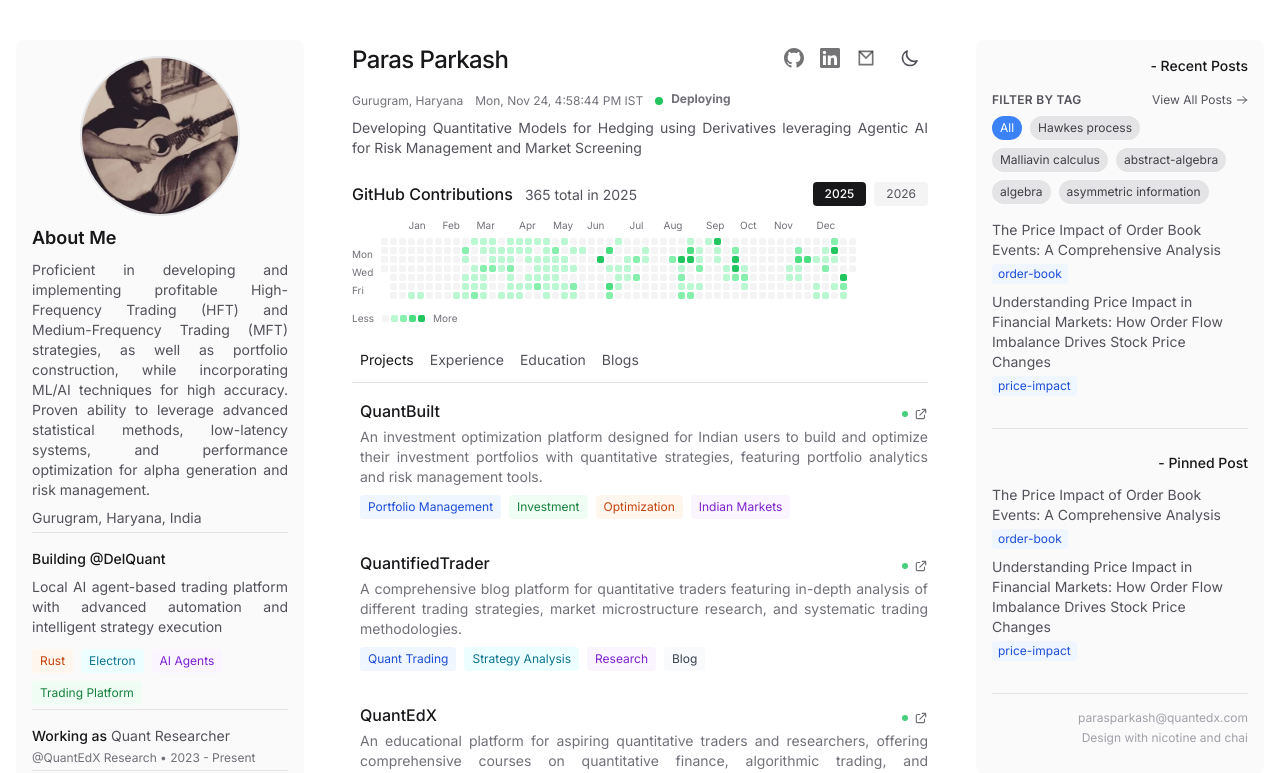
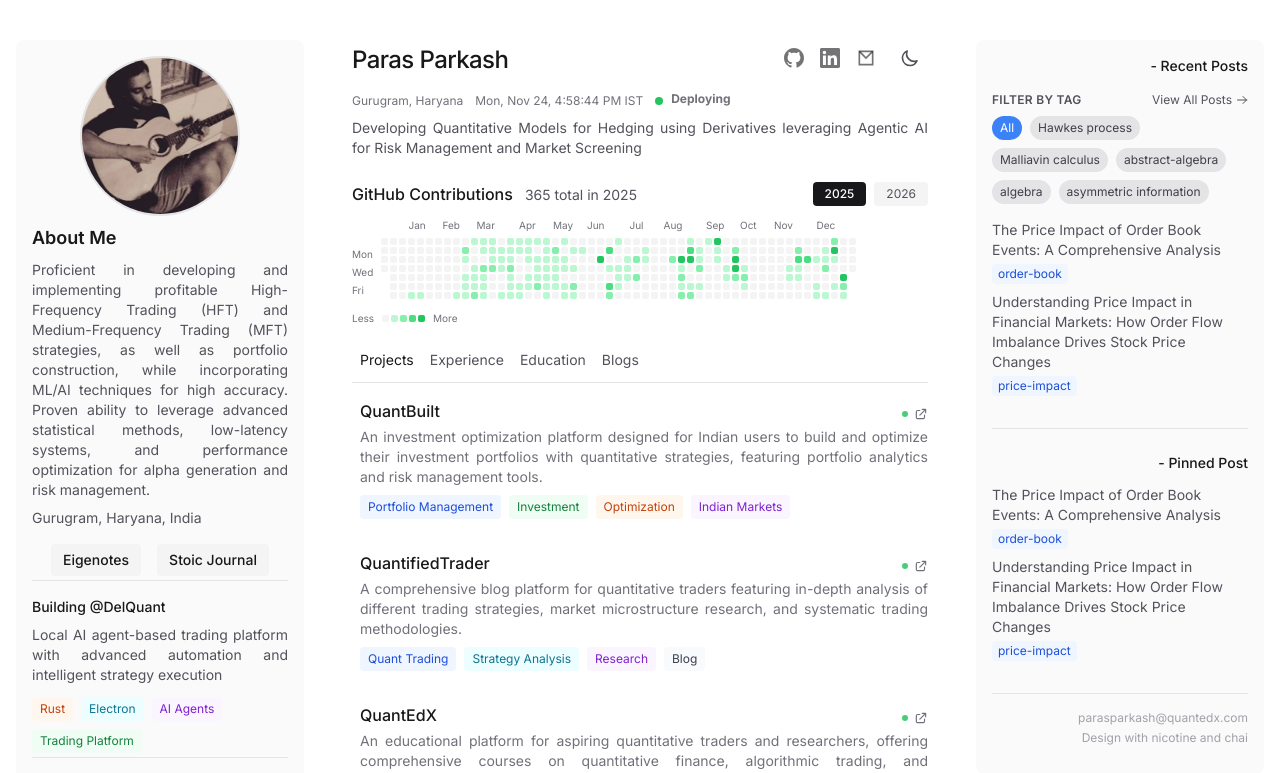
Before and after one commit to parasxparkash/parasxparkash.github.io, a Next.js app: page / in a window 1280 px wide. Shown: the top 773 px of the page. Built offline with nearby package versions, Linux system fonts and the light colour scheme.

Commit message:
Add Eigenotes and Stoic Journal links to desktop layout

```diff
--- a/src/app/page.tsx
+++ b/src/app/page.tsx
@@ -170,6 +170,28 @@ export default function Home() {
             <div className="flex items-center text-sm">
               <span className="text-zinc-600 dark:text-zinc-400">Gurugram, Haryana, India</span>
             </div>
+          </div>
+
+          {/* Eigenotes and Stoic Journal Links - Desktop */}
+          <div className="hidden lg:flex items-center justify-center gap-4 mt-3 mb-1">
+            <a
+              href="https://eigenotes.vercel.app"
+              target="_blank"
+              rel="noopener noreferrer"
+              className="px-3 py-1.5 text-sm bg-zinc-100 dark:bg-zinc-800 text-zinc-900 dark:text-zinc-100 rounded hover:bg-zinc-200 dark:hover:bg-zinc-700 transition-colors font-medium"
+              title="Eigenotes"
+            >
+              Eigenotes
+            </a>
+            <a
+              href="https://parasparkash.netlify.app"
+              target="_blank"
+              rel="noopener noreferrer"
+              className="px-3 py-1.5 text-sm bg-zinc-100 dark:bg-zinc-800 text-zinc-900 dark:text-zinc-100 rounded hover:bg-zinc-200 dark:hover:bg-zinc-700 transition-colors font-medium"
+              title="Stoic Journal"
+            >
+              Stoic Journal
+            </a>
           </div>
 
           <div className="border-b border-zinc-200 dark:border-zinc-700 mb-4"></div>
```
